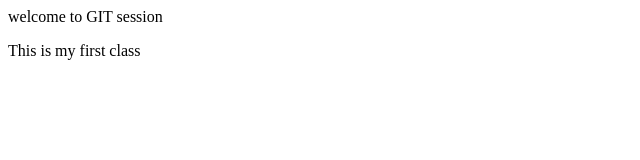
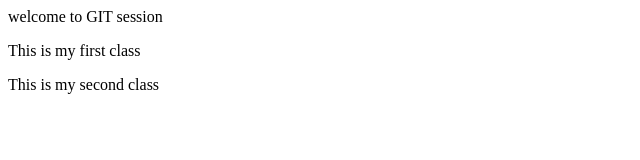
Before and after one commit to Danie6969/gitclass1, a plain HTML site: page index.html in a window 1280 px wide. Shown: the whole page, without its empty margins (0-640 px from the left). Drawn offline with Linux system fonts and the light colour scheme.

Commit message:
second commit

```diff
--- a/index.html
+++ b/index.html
@@ -1,5 +1,5 @@
 <html>
 	<hi>welcome to GIT session</h1>
 	<p>This is my first class</p>
-
+	<p>This is my second class</p>
 </html>
```
